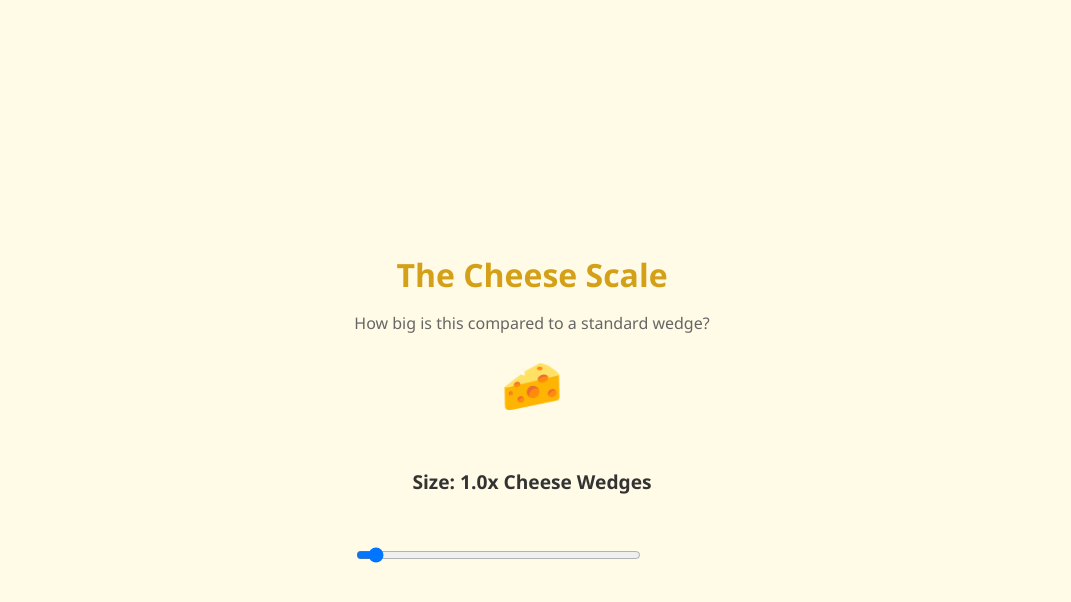
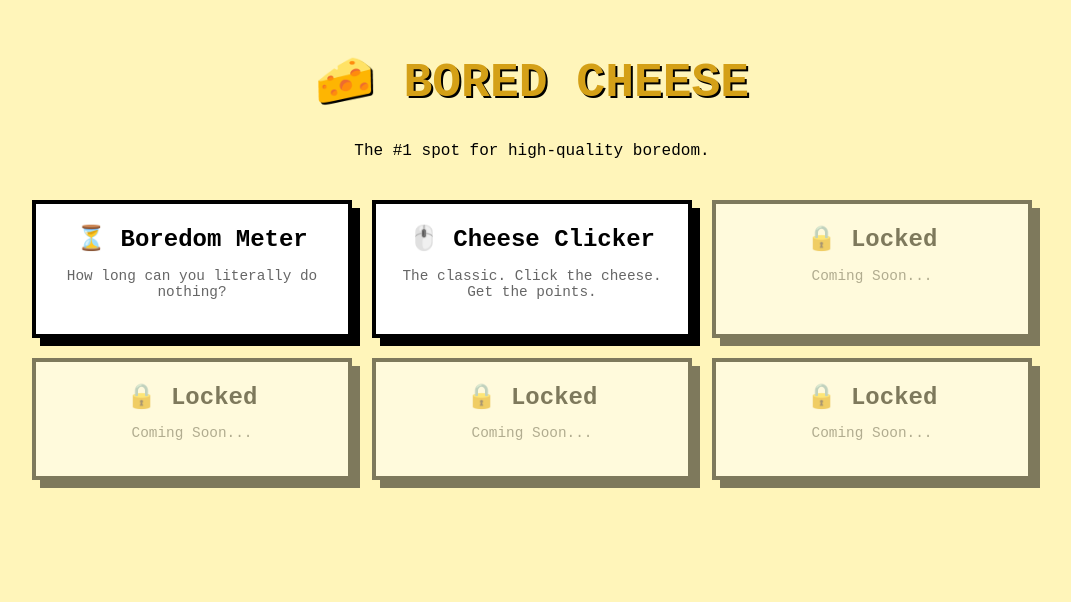
Before and after one commit to beyondhorizen013-ops/BoredCheese, a plain HTML site: page index.html in a window 1280 px wide. Shown: the whole page, without its empty margins (108-1179 px from the left). Drawn offline with Linux system fonts and the light colour scheme.

Commit message:
Update title and layout for BoredCheese site

```diff
--- a/index.html
+++ b/index.html
@@ -3,90 +3,34 @@
 <head>
     <meta charset="UTF-8">
     <meta name="viewport" content="width=device-width, initial-scale=1.0">
-    <title>The Cheese Scale | Cheese Productions</title>
+    <title>BoredCheese | Games for the Bored</title>
     <style>
-        body {
-            margin: 0;
-            font-family: 'Segoe UI', Tahoma, Geneva, Verdana, sans-serif;
-            background-color: #fffbe6;
-            display: flex;
-            flex-direction: column;
-            align-items: center;
-            justify-content: center;
-            height: 100vh;
-            overflow: hidden;
-        }
-
-        #container {
-            text-align: center;
-            padding: 20px;
-        }
-
-        #object-display {
-            font-size: 50px;
-            transition: transform 0.1s ease-out;
-            margin-bottom: 50px;
-        }
-
-        .slider-container {
-            width: 80%;
-            max-width: 500px;
-            margin-top: 50px;
-        }
-
-        input[type=range] {
-            width: 100%;
-            cursor: pointer;
-        }
-
-        h1 { color: #d4a017; margin-bottom: 5px; }
-        p { color: #666; }
-        .stats { font-weight: bold; font-size: 1.2rem; color: #333; }
+        body { font-family: 'Courier New', Courier, monospace; background: #fff5ba; text-align: center; margin: 0; padding: 20px; }
+        h1 { font-size: 3rem; color: #d4a017; text-shadow: 2px 2px #000; }
+        .grid { display: grid; grid-template-columns: repeat(auto-fit, minmax(250px, 1fr)); gap: 20px; max-width: 1000px; margin: 40px auto; }
+        .card { background: white; border: 4px solid #000; padding: 20px; text-decoration: none; color: #000; transition: 0.2s; box-shadow: 8px 8px 0px #000; }
+        .card:hover { transform: translate(-4px, -4px); box-shadow: 12px 12px 0px #d4a017; background: #fff; }
+        .card h2 { margin: 0; }
+        .card p { font-size: 0.9rem; color: #666; }
     </style>
 </head>
 <body>
+    <h1>🧀 BORED CHEESE</h1>
+    <p>The #1 spot for high-quality boredom.</p>
 
-    <div id="container">
-        <h1>The Cheese Scale</h1>
-        <p>How big is this compared to a standard wedge?</p>
-
-        <div id="object-display">🧀</div>
-
-        <div class="stats">
-            Size: <span id="size-text">1.0</span>x Cheese Wedges
-        </div>
-
-        <div class="slider-container">
-            <input type="range" id="size-slider" min="0.1" max="20" step="0.1" value="1">
-        </div>
+    <div class="grid">
+        <a href="meter.html" class="card">
+            <h2>⏳ Boredom Meter</h2>
+            <p>How long can you literally do nothing?</p>
+        </a>
+        <a href="https://beyondhorizen013-ops.github.io/Cheese-Clicker/" class="card">
+            <h2>🖱️ Cheese Clicker</h2>
+            <p>The classic. Click the cheese. Get the points.</p>
+        </a>
+        <div class="card" style="opacity: 0.5;"><h2>🔒 Locked</h2><p>Coming Soon...</p></div>
+        <div class="card" style="opacity: 0.5;"><h2>🔒 Locked</h2><p>Coming Soon...</p></div>
+        <div class="card" style="opacity: 0.5;"><h2>🔒 Locked</h2><p>Coming Soon...</p></div>
+        <div class="card" style="opacity: 0.5;"><h2>🔒 Locked</h2><p>Coming Soon...</p></div>
     </div>
-
-    <script>
-        const slider = document.getElementById('size-slider');
-        const object = document.getElementById('object-display');
-        const sizeText = document.getElementById('size-text');
-
-        // Objects to cycle through as you get bigger
-        const icons = ["🐁", "🧀", "🍕", "📦", "🚗", "🏠", "🏢", "⛰️", "🌍"];
-
-        slider.oninput = function() {
-            let val = parseFloat(this.value);
-
-            // Visual scaling
-            object.style.transform = `scale(${val})`;
-            sizeText.innerHTML = val.toFixed(1);
-
-            // Change icon based on scale
-            if (val < 0.5) object.innerHTML = icons[0];
-            else if (val < 2) object.innerHTML = icons[1];
-            else if (val < 4) object.innerHTML = icons[2];
-            else if (val < 6) object.innerHTML = icons[3];
-            else if (val < 8) object.innerHTML = icons[4];
-            else if (val < 12) object.innerHTML = icons[5];
-            else if (val < 15) object.innerHTML = icons[6];
-            else if (val < 18) object.innerHTML = icons[7];
-            else object.innerHTML = icons[8];
-        };
-    </script>
 </body>
 </html>
```
